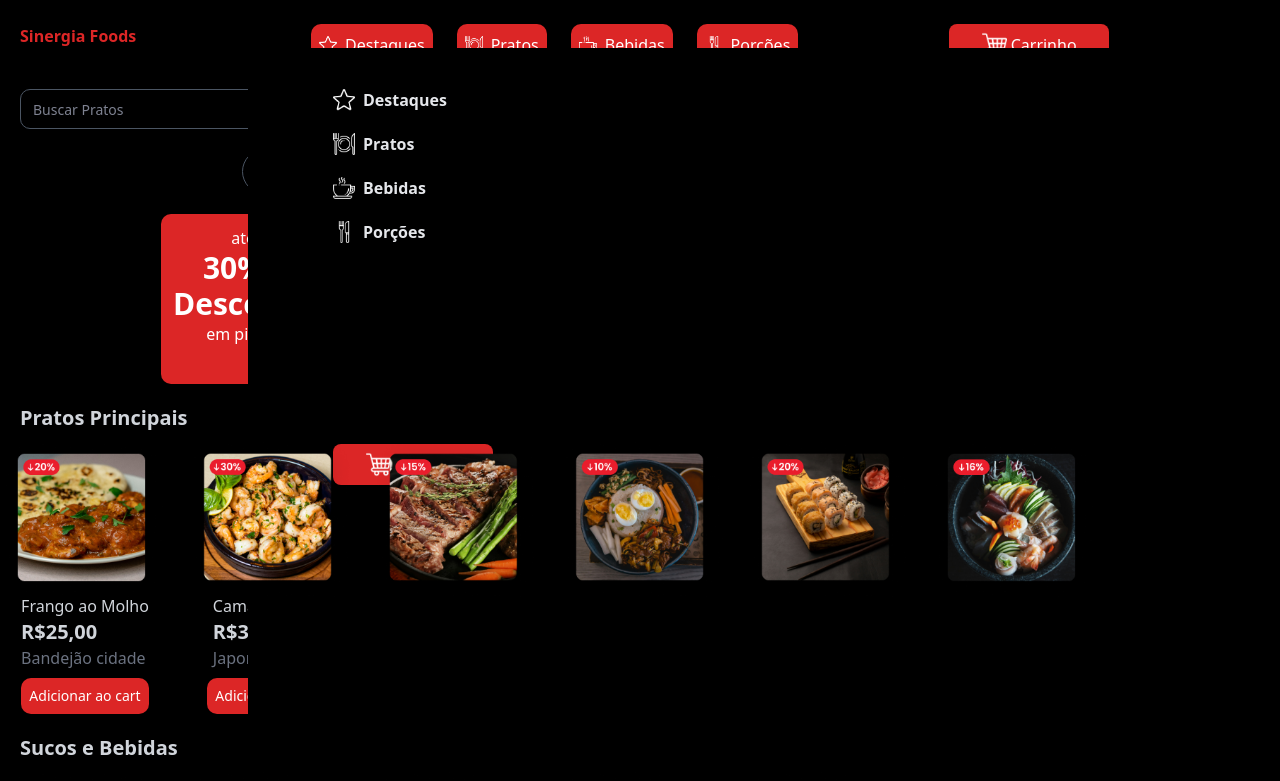
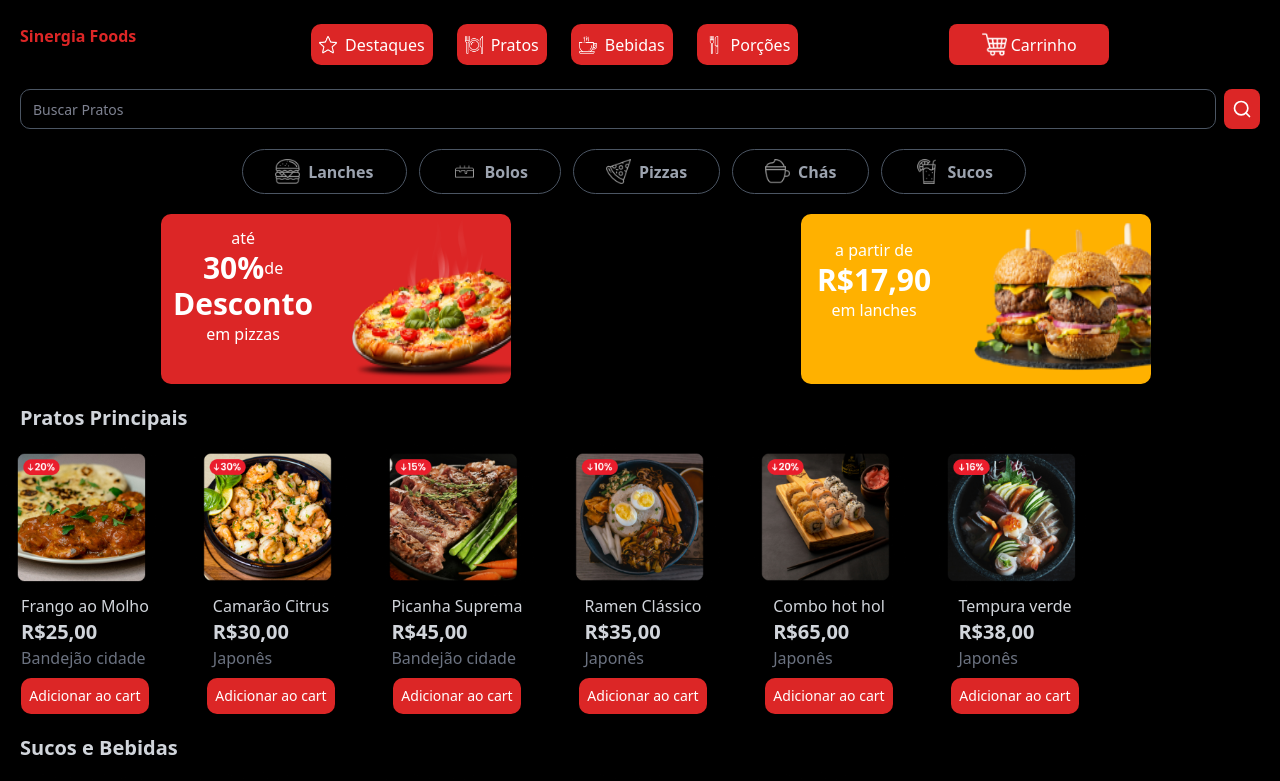
Before and after one commit to Gui089/Desafio-sinergiaSh, a React (Vite) app: page / in a window 1280 px wide. Shown: the top 781 px of the page. Built offline with nearby package versions, Linux system fonts and the light colour scheme.

Commit message:
feat: add reposivi menu

```diff
--- a/src/components/MenuBarMobile.tsx
+++ b/src/components/MenuBarMobile.tsx
@@ -21,7 +21,7 @@ const menuItemList = [
 
 export const MenuBarMobile = () => {
     return (
-        <div className="absolute bg-black right-2 w-[80%] h-[130%]">
+        <div className="absolute bg-black right-2 w-[80%] h-[130%] sm:hidden">
             <ul className="flex flex-col mt-5 items-start ml-[85px]">
                 {menuItemList.map(item =>
                     <li className="text-gray-200 font-semibold mt-5 flex items-center" key={item.title}>
```
